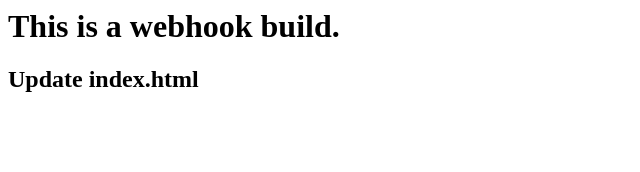
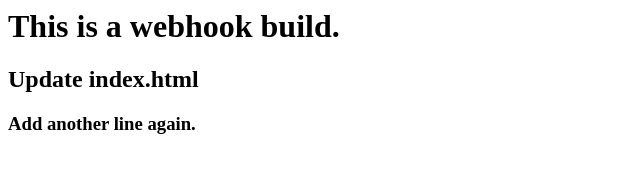
Before and after one commit to akash-biswas-dev/DemoCI, a plain HTML site: page index.html in a window 1280 px wide. Shown: the whole page, without its empty margins (0-640 px from the left). Drawn offline with Linux system fonts and the light colour scheme.

Commit message:
Update index.html

```diff
--- a/index.html
+++ b/index.html
@@ -1,2 +1,3 @@
 <h1>This is a webhook build.</h1>
 <h2>Update index.html</h2>
+<h3>Add another line again.</h3>
```
